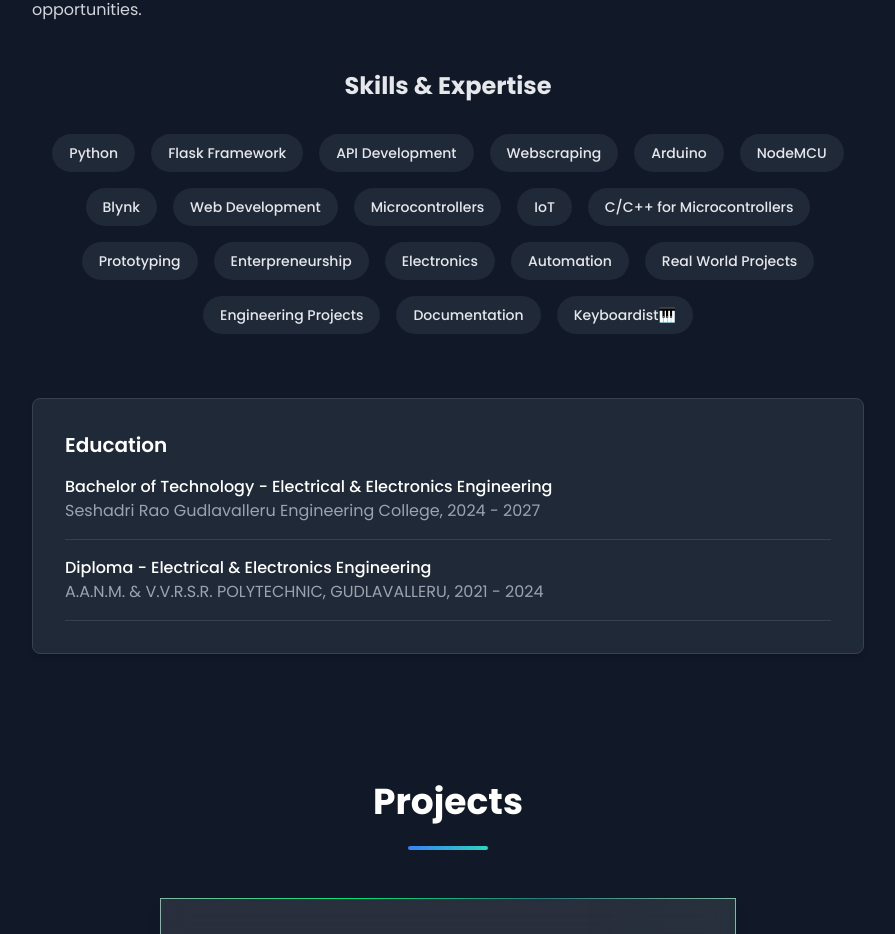
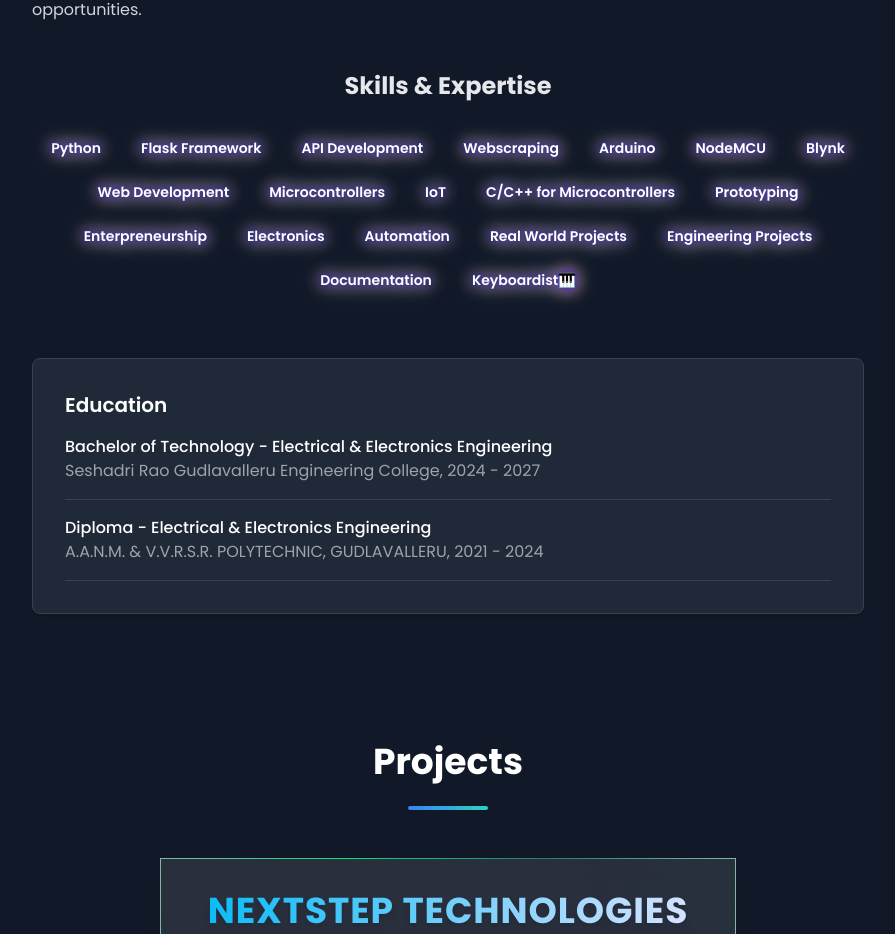
Before and after one commit to rabbunimerugumala/My-Portfolio, a React (Vite) app: page / in a window 1280 px wide. Shown: the part 1278-2212 px from the top of the page, without its empty margins (192-1087 px from the left). Built offline with nearby package versions, Linux system fonts and the light colour scheme.

Commit message:
Added persistent glow effect to SkillTag component

```diff
--- a/src/components/SkillTag.tsx
+++ b/src/components/SkillTag.tsx
@@ -1,15 +1,22 @@
+import React from "react";
+
 interface SkillTagProps {
   name: string;
+  className?: string;
 }
 
-const SkillTag = ({ name }: SkillTagProps) => {
+const SkillTag: React.FC<SkillTagProps> = ({ name, className = "" }) => {
   return (
-    <div className="relative group">
-      <div className="px-4 py-2 rounded-full bg-gray-100 dark:bg-gray-800 text-gray-800 dark:text-gray-200 font-medium text-sm transition-all duration-300 hover:shadow-md hover:bg-blue-50 dark:hover:bg-blue-900/20 hover:text-blue-600 dark:hover:text-blue-300 border border-transparent hover:border-blue-200 dark:hover:border-blue-800">
-        {name}
-      </div>
-      <div className="absolute -inset-0.5 rounded-full bg-gradient-to-r from-blue-500 to-teal-400 opacity-0 group-hover:opacity-20 blur transition duration-300"></div>
-    </div>
+    <span
+      className={`inline-block px-3 py-1 rounded-md text-sm font-semibold text-white
+        filter drop-shadow-[0_0_8px_rgba(255,255,255,0.8)] ${className}`}
+      style={{
+        backgroundColor: "transparent",
+        textShadow: "0 0 8px rgba(11, 22, 234, 0.94), 0 0 15px rgba(223, 13, 13, 0.5)",
+      }}
+    >
+      {name}
+    </span>
   );
 };
 
```
